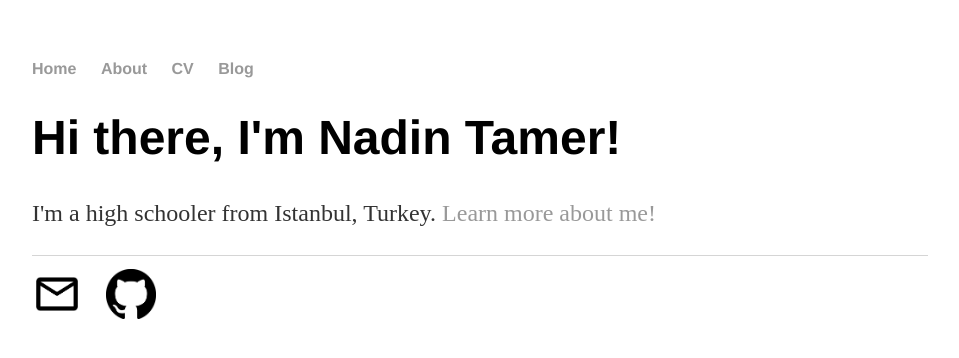
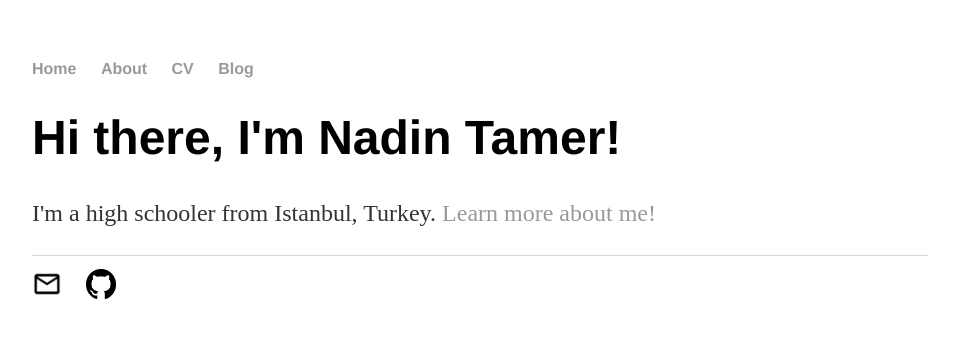
Before and after one commit to nadintamer/nadintamer.github.io, a Jekyll site: the page built from index.html, in a window 1280 px wide. Shown: the top 358 px of the page, without its empty margins (160-1119 px from the left). Built offline with Jekyll 4.4.1, drawn with Linux system fonts in a browser that asks for light colours.

Commit message:
change icon size

```diff
--- a/_layouts/default.html
+++ b/_layouts/default.html
@@ -21,8 +21,8 @@
 			</div><!-- /.container -->
 			<footer>
 	    		<ul>
-	        		<li><a href="mailto:nadin.tamer@gmail.com"><img src="/images/mail.png" height="50" width="50"></a></li>
-	        		<li><a href="https://github.com/nadintamer"><img src="/images/github.png" height="50" width="50"></a></li>
+	        		<li><a href="mailto:nadin.tamer@gmail.com"><img src="/images/mail.png" height="30" width="30"></a></li>
+	        		<li><a href="https://github.com/nadintamer"><img src="/images/github.png" height="30" width="30"></a></li>
 				</ul>
 			</footer>
 		</body>
```
